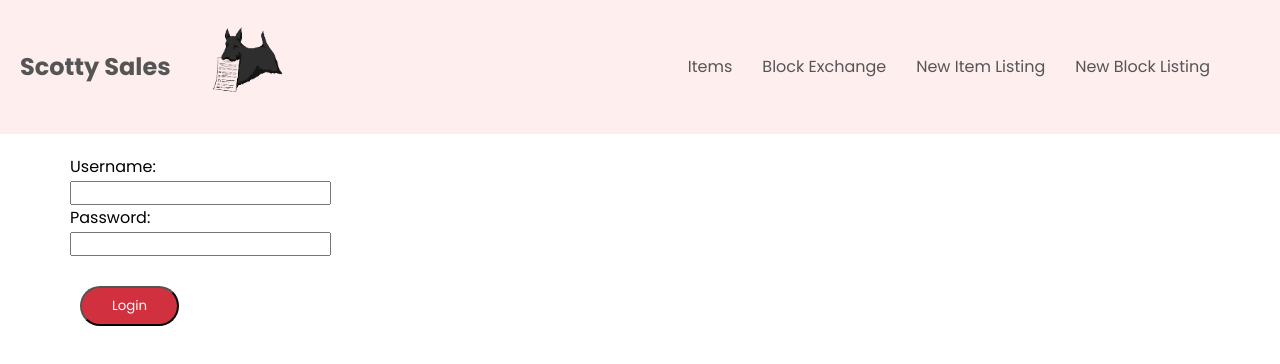
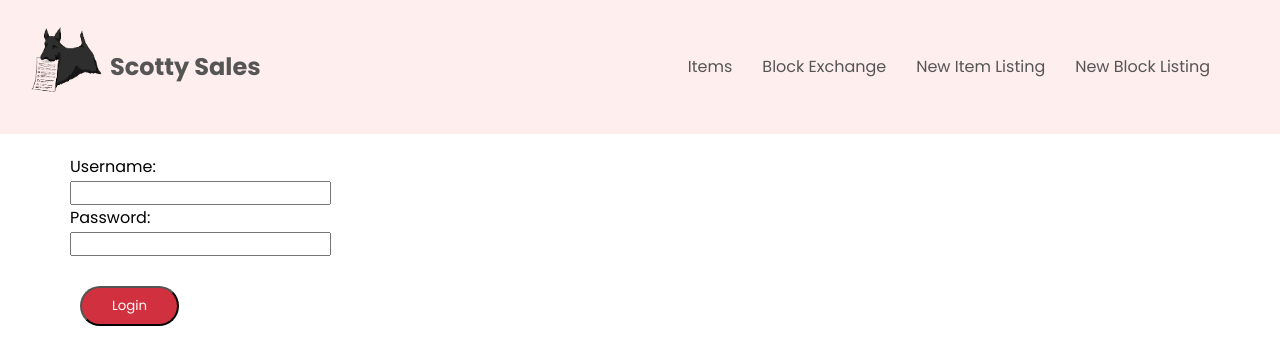
Before and after one commit to sophie006liu/scotty-sales, a React (Create React App) app: page / in a window 1280 px wide. Shown: the top 364 px of the page. Built offline with nearby package versions, Linux system fonts and the light colour scheme; no server answers.

Commit message:
change navbar

```diff
--- a/src/Navbar.js
+++ b/src/Navbar.js
@@ -4,10 +4,11 @@ const Navbar = () => {
 
     return (
         <nav className = "navbar">
-            <Link to ="/Home"><h1> Scotty Sales </h1></Link>
             <div class="logo">
             <img src="images/logo.png" width="90px"/>
             </div>
+            <Link to ="/Home"><h1> Scotty Sales </h1></Link>
+
 
             <div className = "links">
             <Link to = "/Items"> Items </Link>
```
